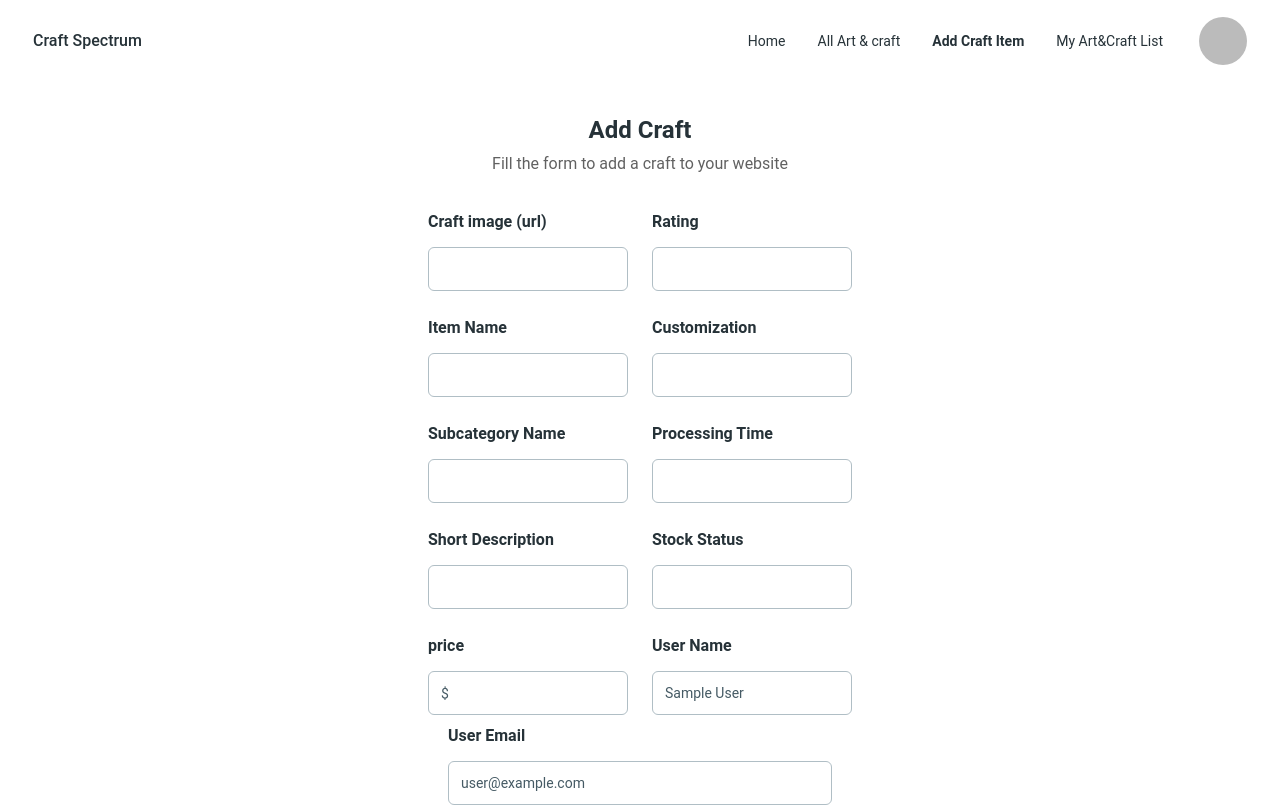
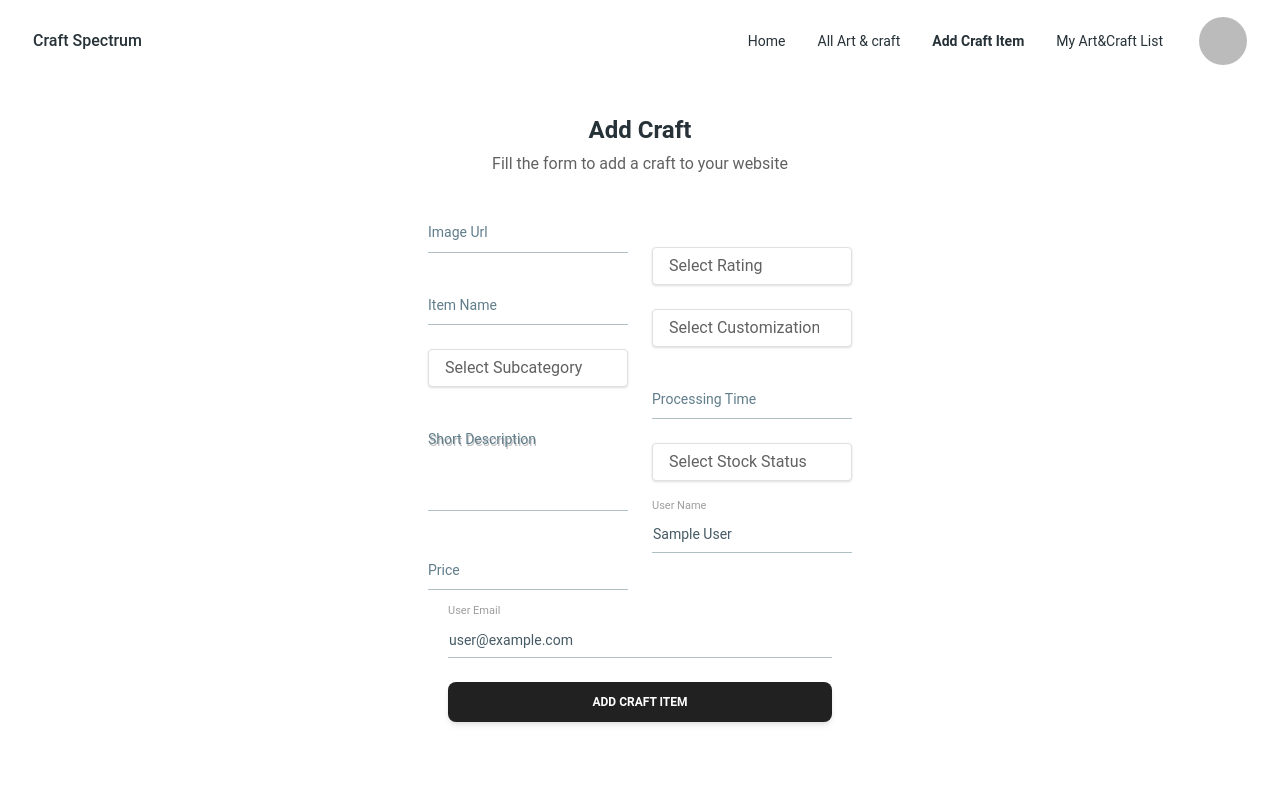
Before and after one commit to DeepsEffect/craft-spectrum, a React (Vite) app: page /addCraftItem in a window 1280 px wide. Shown: the top 807 px of the page. Built offline with nearby package versions, Linux system fonts and the light colour scheme; no server answers; sample sign-in values are in the browser's storage.

Commit message:
updated form

```diff
--- a/src/pages/AddCraftItem.jsx
+++ b/src/pages/AddCraftItem.jsx
@@ -1,4 +1,10 @@
-import { Card, Input, Button, Typography } from "@material-tailwind/react";
+import {
+  Card,
+  Input,
+  Button,
+  Typography,
+  Textarea,
+} from "@material-tailwind/react";
 import { useContext } from "react";
 import { AuthContext } from "../providers/AuthProvider";
 import toast from "react-hot-toast";
@@ -8,6 +14,7 @@ const AddCraftItem = () => {
   const { user } = useContext(AuthContext);
   const navigate = useNavigate();
   const location = useLocation();
+
   //handle add craft
   const handleAddCraft = (e) => {
     e.preventDefault();
@@ -36,7 +43,8 @@ const AddCraftItem = () => {
       email,
       username,
     };
-    console.log(craftItem);
+    // console.log(craftItem);
+
     //sending data to the server
     fetch("https://craft-spectrum-server.vercel.app/crafts", {
       method: "POST",
@@ -74,126 +82,132 @@ const AddCraftItem = () => {
           onSubmit={handleAddCraft}
           className="mt-8 mb-2 w-80 max-w-screen-lg sm:w-96"
         >
-          <div className="mb-1 flex-row lg:flex justify-center items-center gap-6">
+          <div className="mb-1 flex-row lg:flex justify-center items-center gap-6 ">
             {/* section left */}
             <section className="mb-1 flex flex-col gap-6">
-              <Typography variant="h6" color="blue-gray" className="-mb-3">
-                Craft image (url)
-              </Typography>
+              {/* image input */}
+
               <Input
-                size="lg"
+                variant="standard"
                 name="image"
-                placeholder="https://image.com"
+                label="Image Url"
+                placeholder="Image Url"
                 className=" !border-t-blue-gray-200 focus:!border-t-gray-900"
                 labelProps={{
                   className: "before:content-none after:content-none",
                 }}
               />
-              <Typography variant="h6" color="blue-gray" className="-mb-3">
-                Item Name
-              </Typography>
+
+              {/* item name */}
+
               <Input
                 size="lg"
                 name="item_name"
-                placeholder="item name"
+                label="Item Name"
+                variant="standard"
+                placeholder="Item name"
                 className=" !border-t-blue-gray-200 focus:!border-t-gray-900"
                 labelProps={{
                   className: "before:content-none after:content-none",
                 }}
               />
-              <Typography variant="h6" color="blue-gray" className="-mb-3">
-                Subcategory Name
-              </Typography>
-              <Input
+
+              {/* subcategory name */}
+              <select
+                name="subcategory_name"
+                className="block appearance-none w-full bg-white border border-gray-300 hover:border-gray-500 px-4 py-2 pr-8 rounded shadow leading-tight focus:outline-none focus:bg-white focus:border-gray-500"
+              >
+                <option value="">Select Subcategory</option>
+                <option value="Card Making">Card Making</option>
+                <option value="Scrapbooking">Scrapbooking</option>
+                <option value="Paper Quilling & origami">
+                  Paper Quilling & origami
+                </option>
+                <option value="Glass Dying & Staining">Lampworking</option>
+                <option value="Glass Dying & Staining">
+                  Glass Dying & Staining
+                </option>
+              </select>
+
+              <Textarea
                 size="lg"
-                name="subcategory_name"
-                placeholder="Subcategory Name"
+                variant="standard"
+                label="Short Description"
+                name="short_description"
+                placeholder="Short Description"
                 className=" !border-t-blue-gray-200 focus:!border-t-gray-900"
                 labelProps={{
                   className: "before:content-none after:content-none",
                 }}
               />
-              <Typography variant="h6" color="blue-gray" className="-mb-3">
-                Short Description
-              </Typography>
+
+              {/* price */}
               <Input
                 size="lg"
-                name="short_description"
-                placeholder="enter short description"
-                className=" !border-t-blue-gray-200 focus:!border-t-gray-900"
-                labelProps={{
-                  className: "before:content-none after:content-none",
-                }}
-              />
-              <Typography variant="h6" color="blue-gray" className="-mb-3">
-                price
-              </Typography>
-              <Input
-                size="lg"
-                defaultValue={"$"}
+                variant="standard"
+                label="Price"
+                // defaultValue={"$"}
                 name="price"
-                placeholder="Enter Your Price"
+                placeholder="Price"
                 className=" !border-t-blue-gray-200 focus:!border-t-gray-900"
                 labelProps={{
                   className: "before:content-none after:content-none",
                 }}
               />
             </section>
+
             {/* section right */}
             <section className="mb-1 flex flex-col gap-6">
-              <Typography variant="h6" color="blue-gray" className="-mb-3">
-                Rating
-              </Typography>
+              <select
+                name="rating"
+                className="block appearance-none w-full bg-white border border-gray-300 hover:border-gray-500 px-4 py-2 pr-8 rounded shadow leading-tight focus:outline-none focus:bg-white focus:border-gray-500"
+              >
+                <option value="">Select Rating</option>
+                <option value="1">1 Star</option>
+                <option value="2">2 Stars</option>
+                <option value="3">3 Stars</option>
+                <option value="4">4 Stars</option>
+                <option value="5">5 Stars</option>
+              </select>
+
+              {/* customization */}
+              <select
+                name="customization"
+                className="block appearance-none w-full bg-white border border-gray-300 hover:border-gray-500 px-4 py-2 pr-8 rounded shadow leading-tight focus:outline-none focus:bg-white focus:border-gray-500"
+              >
+                <option value="">Select Customization</option>
+                <option value="yes">Yes</option>
+                <option value="no">No</option>
+              </select>
+
+              {/* processing time */}
               <Input
                 size="lg"
-                name="rating"
-                placeholder="give your rating"
+                variant="standard"
+                label="Processing Time"
+                name="processing_time"
+                placeholder="Processing Time"
                 className=" !border-t-blue-gray-200 focus:!border-t-gray-900"
                 labelProps={{
                   className: "before:content-none after:content-none",
                 }}
               />
-              <Typography variant="h6" color="blue-gray" className="-mb-3">
-                Customization
-              </Typography>
-              <Input
-                size="lg"
-                name="customization"
-                placeholder="is customizable - yes, no"
-                className=" !border-t-blue-gray-200 focus:!border-t-gray-900"
-                labelProps={{
-                  className: "before:content-none after:content-none",
-                }}
-              />
-              <Typography variant="h6" color="blue-gray" className="-mb-3">
-                Processing Time
-              </Typography>
-              <Input
-                size="lg"
-                name="processing_time"
-                placeholder="how much processing time?"
-                className=" !border-t-blue-gray-200 focus:!border-t-gray-900"
-                labelProps={{
-                  className: "before:content-none after:content-none",
-                }}
-              />
-              <Typography variant="h6" color="blue-gray" className="-mb-3">
-                Stock Status
-              </Typography>
-              <Input
-                size="lg"
+
+              {/* stock status */}
+              <select
                 name="stock_status"
-                placeholder="In stock or Made to Order?"
-                className=" !border-t-blue-gray-200 focus:!border-t-gray-900"
-                labelProps={{
-                  className: "before:content-none after:content-none",
-                }}
-              />
-              <Typography variant="h6" color="blue-gray" className="-mb-3">
-                User Name
-              </Typography>
+                className="block appearance-none w-full bg-white border border-gray-300 hover:border-gray-500 px-4 py-2 pr-8 rounded shadow leading-tight focus:outline-none focus:bg-white focus:border-gray-500"
+              >
+                <option value="">Select Stock Status</option>
+                <option value="In Stock">In Stock</option>
+                <option value="Made To Order">Made to Order</option>
+              </select>
+
+              {/* username */}
               <Input
                 readOnly
+                variant="standard"
+                label="User Name"
                 size="lg"
                 name="username"
                 defaultValue={user.displayName}
@@ -205,12 +219,12 @@ const AddCraftItem = () => {
               />
             </section>
           </div>
-          <div className=" mb-1 flex flex-col gap-6">
-            <Typography variant="h6" color="blue-gray" className="-mb-3">
-              User Email
-            </Typography>
+
+          <div className=" mb-1 flex flex-col gap-6 mt-4">
             <Input
               readOnly
+              variant="standard"
+              label="User Email"
               defaultValue={user.email}
               size="lg"
               name="email"
```
